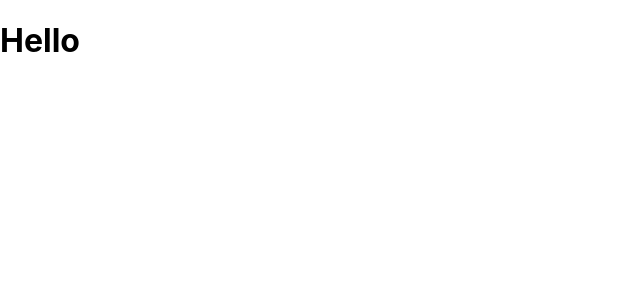
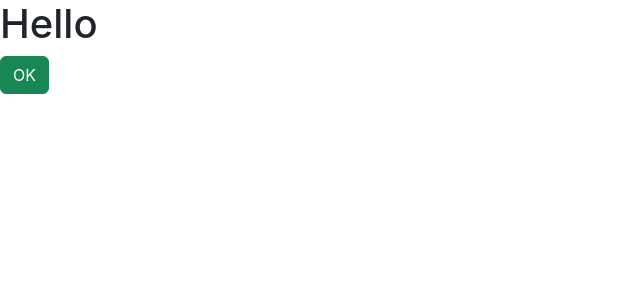
Before and after one commit to zdahmed93/portfolio-22-06, a React (Create React App) app: page / in a window 1280 px wide. Shown: the top 300 px of the page, without its empty margins (0-640 px from the left). Built offline with nearby package versions, Linux system fonts and the light colour scheme.

Commit message:
Set up bootstrap

```diff
--- a/package.json
+++ b/package.json
@@ -6,6 +6,7 @@
     "@testing-library/jest-dom": "^5.16.5",
     "@testing-library/react": "^13.3.0",
     "@testing-library/user-event": "^13.5.0",
+    "bootstrap": "^5.2.0",
     "react": "^18.2.0",
     "react-dom": "^18.2.0",
     "react-scripts": "5.0.1",
--- a/src/App.js
+++ b/src/App.js
@@ -3,6 +3,7 @@ function App() {
   return (
     <div>
       <h1>Hello</h1>
+      <button className="btn btn-success">OK</button>
     </div>
   );
 }
--- a/src/index.js
+++ b/src/index.js
@@ -1,5 +1,9 @@
 import React from 'react';
 import ReactDOM from 'react-dom/client';
+
+import 'bootstrap/dist/css/bootstrap.min.css'
+import 'bootstrap/dist/js/bootstrap.bundle.js'
+
 import './index.css';
 import App from './App';
 
```
Also changed, not shown: 1 other file (tests, documents, lock files or other folders).
